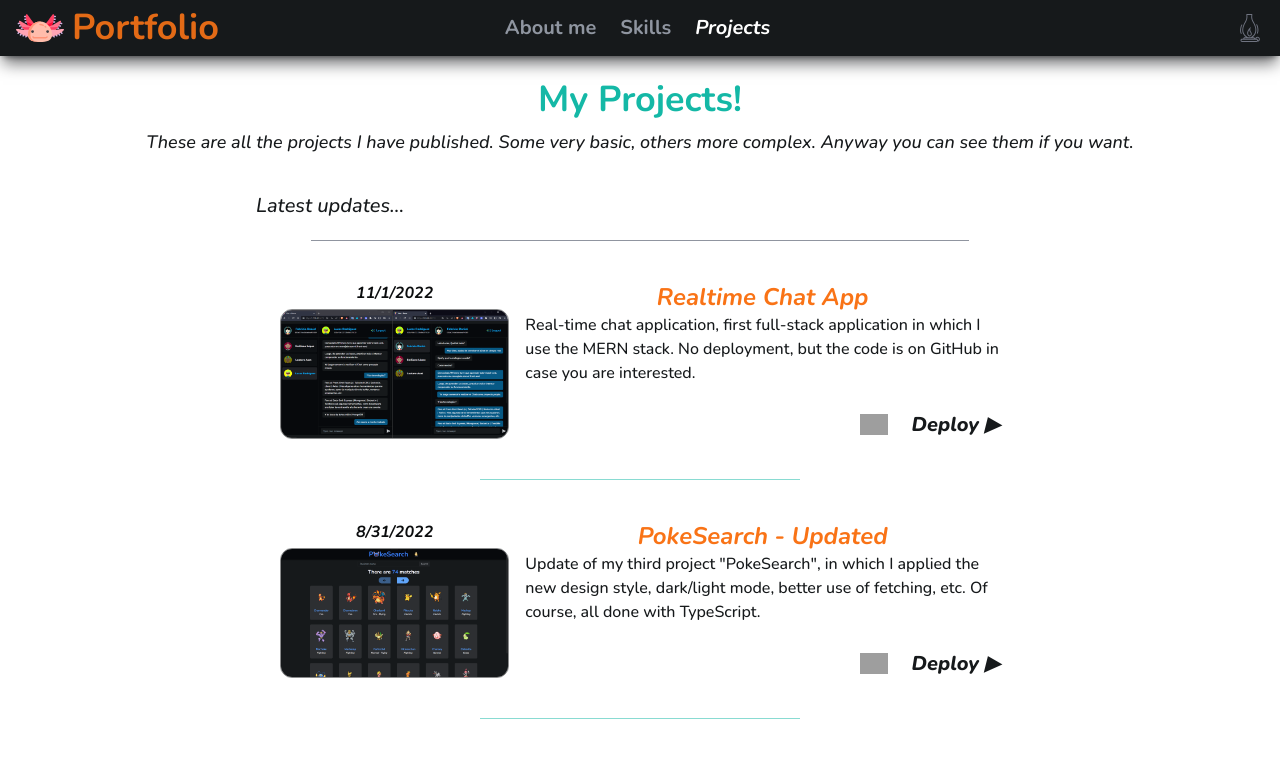
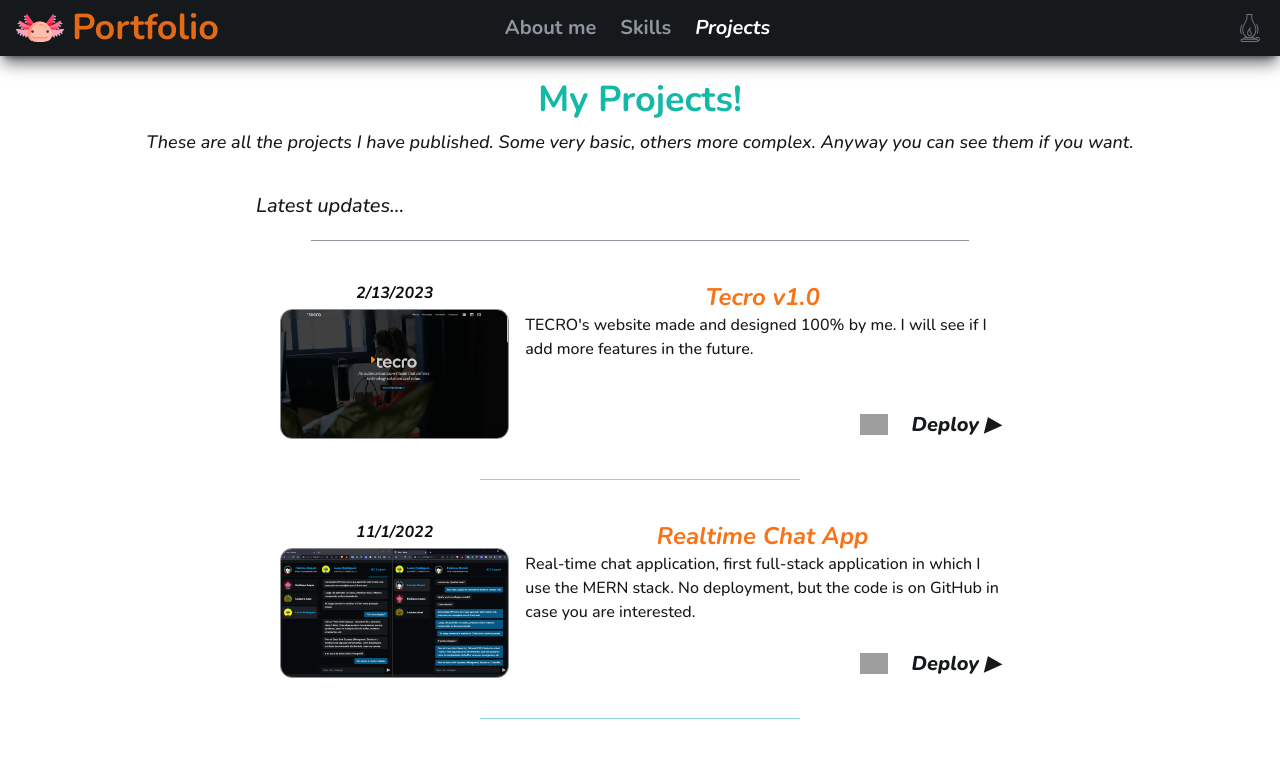
Before and after one commit to FabricioAsat/new-portfolio, a React (Vite) app: page /#/projects in a window 1280 px wide. Shown: the top 762 px of the page. Built offline with nearby package versions, Linux system fonts and the light colour scheme; no server answers; grey boxes are pictures that could not be loaded.

Commit message:
Tecro page (new project) added

```diff
--- a/src/database/dbProyects.ts
+++ b/src/database/dbProyects.ts
@@ -6,8 +6,17 @@ import project5 from "../assets/projects/5_cute_dogs.png";
 import project6 from "../assets/projects/6_searcher.png";
 import project7 from "../assets/projects/7_encrypter.png";
 import project8 from "../assets/projects/8_chatapp.png";
+import project9 from "../assets/projects/9_tecro.png";
 
 export const dataProyects = [
+	{
+		title: "Tecro v1.0",
+		img: project9,
+		info: "TECRO's website made and designed 100% by me. I will see if I add more features in the future.",
+		linkDemo: "https://tecro-git-main-fabricioasat.vercel.app/",
+		linkGithub: "https://github.com/FabricioAsat/Tecro",
+		date: new Date(2023, 1, 13),
+	},
 	{
 		title: "TODO - Updated",
 		img: project1,
--- a/src/pages/Main.tsx
+++ b/src/pages/Main.tsx
@@ -26,13 +26,21 @@ export const Main = () => {
 						I will give a brief description about me, in the tab{" "}
 						<Link
 							to="/about"
-							className="text-blue-400 font-bold hover:text-blue-500 transition-colors duration-300 underline">
+							className="text-blue-400 font-bold hover:text-blue-500 transition-colors duration-300 underline"
+						>
 							about me
 						</Link>{" "}
 						you will get more detailed information.
 					</p>
-
-					<ContactLinks className="flex my-2 md:mt-2 md:mb-0" />
+					{/* Este span es nuevo */}
+					<span className="flex gap-x-4 items-center justify-center my-2 md:mt-2 md:mb-0">
+						<a href="#" className="px-3 py-1 bg-teal-500 text-darkDark font-bold rounded-md">
+							Curriculum Vitae
+						</a>
+						{/* Clases de contactLink: my-2 md:mt-2 md:mb-0 */}
+						<ContactLinks className="flex" />
+					</span>
+					{/*  */}
 				</span>
 			</section>
 			{/* -------------------------------------------------------- */}
@@ -45,23 +53,20 @@ export const Main = () => {
 				<span className="px-4 text-center">
 					<h2 className="font-bold lowMediumSize mt-4 text-teal-500">Who am I?</h2>
 					<p className="tinySize md:mt-1 md:mb-4">
-						I am a 22 year old <i className="font-bold">Argentinian</i> oriented to{" "}
-						frontend web development and in a few more months,
-						also to backend development.
+						I am a 22 year old <i className="font-bold">Argentinian</i> oriented to frontend web
+						development and in a few more months, also to backend development.
 					</p>
 
 					<h2 className="font-bold lowMediumSize mt-4 text-teal-500">How am I?</h2>
 					<p className="tinySize md:mt-1 md:mb-4">
-						I'm a <i>self-taught</i> person looking to get out into the
-						working world, gain experience through real projects,{" "}
-						<i>improve my skills</i>, meet different kinds of talents,{" "}
-						<i>teach and learn</i> with a group of peers, and much more.
+						I'm a <i>self-taught</i> person looking to get out into the working world, gain
+						experience through real projects, <i>improve my skills</i>, meet different kinds of
+						talents, <i>teach and learn</i> with a group of peers, and much more.
 					</p>
 
 					<h2 className="font-bold lowMediumSize mt-4 text-teal-500">Why me?</h2>
 					<p className="tinySize md:mt-1 md:mb-4">
-						My love for technology makes me to be in{" "}
-						<i>constant learning</i>, either learning new
+						My love for technology makes me to be in <i>constant learning</i>, either learning new
 						functionalities, new tools, new algorithms, etc. On the other hand, I am a person who
 						loves to learn and <i>work in a team</i>.
 					</p>
@@ -80,23 +85,16 @@ export const Main = () => {
 
 					<ol className="tinySize list-disc marker:text-orange-600">
 						<li>
-							It must use or be updated to{" "}
-							new technologies <i className="font-normal">(new frameworks, new versions, new
-							methods, etc)</i>.
+							It must use or be updated to new technologies{" "}
+							<i className="font-normal">(new frameworks, new versions, new methods, etc)</i>.
 						</li>
 						<li>It must have a short and long term goal.</li>
 						<li>
-							It invests in its employees <i className="font-normal">(courses, equipment,
-							etc.)</i> and keeps them motivated, eager to work for
-							the company.
+							It invests in its employees <i className="font-normal">(courses, equipment, etc.)</i>{" "}
+							and keeps them motivated, eager to work for the company.
 						</li>
-						<li>
-							Is not afraid of risk and invests in new talents.
-						</li>
-						<li>
-							Accepts people regardless of their size, gender,
-							culture, etc.
-						</li>
+						<li>Is not afraid of risk and invests in new talents.</li>
+						<li>Accepts people regardless of their size, gender, culture, etc.</li>
 					</ol>
 				</span>
 			</section>
```
Also changed, not shown: src/assets/projects/9_tecro.png (added).
